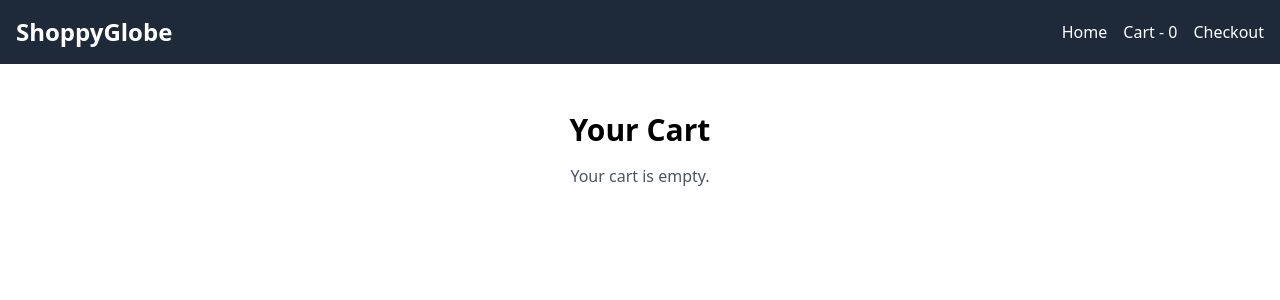
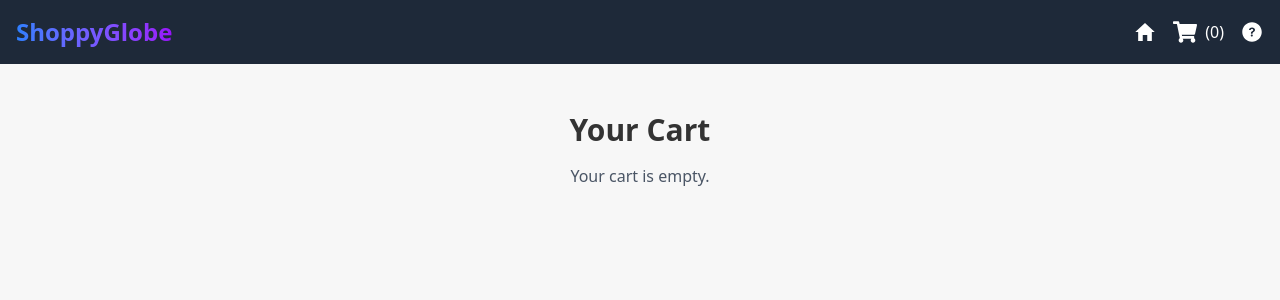
Before and after one commit to Karan-666/e-commerce-app, a React (Vite) app: page /cart in a window 1280 px wide. Shown: the top 300 px of the page. Built offline with nearby package versions, Linux system fonts and the light colour scheme.

Commit message:
feat: added icons instead of text

```diff
--- a/package.json
+++ b/package.json
@@ -14,6 +14,7 @@
     "@tailwindcss/vite": "^4.1.14",
     "react": "^19.1.1",
     "react-dom": "^19.1.1",
+    "react-icons": "^5.5.0",
     "react-redux": "^9.2.0",
     "react-router-dom": "^7.9.4",
     "tailwindcss": "^4.1.14"
--- a/src/components/Header.jsx
+++ b/src/components/Header.jsx
@@ -1,10 +1,12 @@
 import React from "react";
 import { useSelector } from "react-redux";
-import {Link} from 'react-router-dom';
+import { Link } from "react-router-dom";
+import { IoMdHome } from "react-icons/io";
+import { FaShoppingCart } from "react-icons/fa";
+import { IoIosHelpCircle } from "react-icons/io";
 
 function Header() {
-
-  const cartItem = useSelector(store => store.cart.items);
+  const cartItem = useSelector((store) => store.cart.items);
 
   return (
     // This is our main header tag.
@@ -15,7 +17,9 @@ function Header() {
       {/* 'items-center' centers the items vertically. */}
       <div className="container mx-auto flex justify-between items-center">
         {/* This is the main title of our app, "ShoppyGlobe". */}
-        <h1 className="text-2xl font-bold">ShoppyGlobe</h1>
+        <h1 className="text-2xl font-bold bg-clip-text text-transparent bg-gradient-to-r from-blue-500 to-purple-600">
+          ShoppyGlobe
+        </h1>
 
         {/* This is the navigation section of our header. */}
         <nav>
@@ -25,17 +29,26 @@ function Header() {
             {/* ALl the navigation using Link tag */}
             <li>
               <Link to="/" className="hover:text-gray-300">
-                Home
+                <IoMdHome size={24} />
               </Link>
             </li>
             <li>
-              <Link to="/cart" className="hover:text-gray-300">
-                Cart - {cartItem.length}
+              <Link
+                to="/cart"
+                className="hover:text-gray-300 flex items-center"
+              >
+                <FaShoppingCart size={24} />{" "}
+                <span className="ml-2">({cartItem.length})</span>
               </Link>
             </li>
             <li>
-              <Link to="/checkout" className="hover:text-gray-300">
-                Checkout
+              {/* The onClick prop tells the browser to run a function when the Link is clicked. */}
+              <Link
+                to="#"
+                className="hover:text-gray-300"
+                onClick={() => alert("Under development!")}
+              >
+                <IoIosHelpCircle size={24} />
               </Link>
             </li>
           </ul>
--- a/src/index.css
+++ b/src/index.css
@@ -1 +1,9 @@
 @import "tailwindcss";
+
+/* We are adding styles to the body tag to set the theme for the entire application. */
+body {
+  /* We set the background to a very light gray. */
+  background-color: #f7f7f7;
+  /* We set the text to a very dark black for good contrast and readability. */
+  color: #333333;
+}
```
Also changed, not shown: 1 other file (tests, documents, lock files or other folders).
